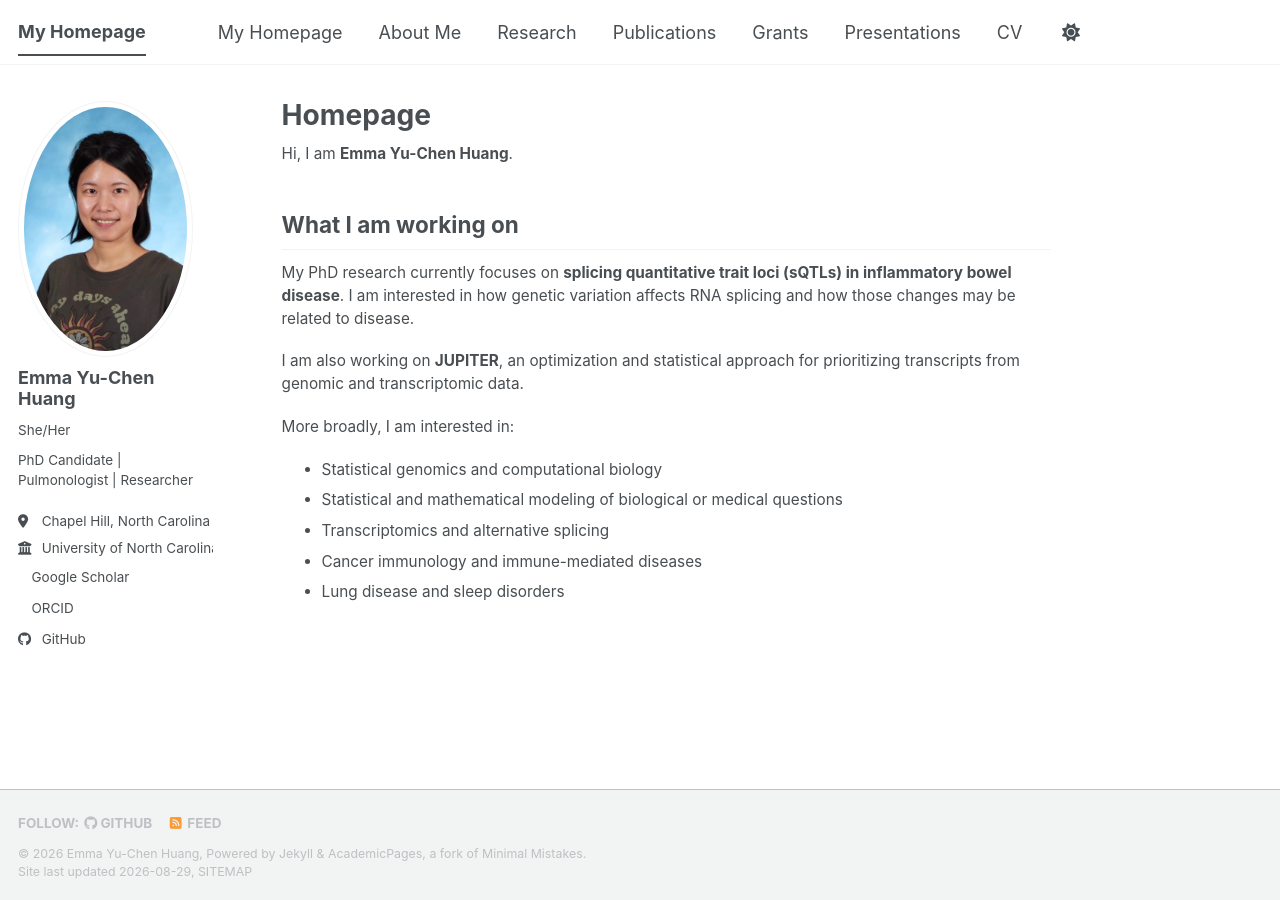
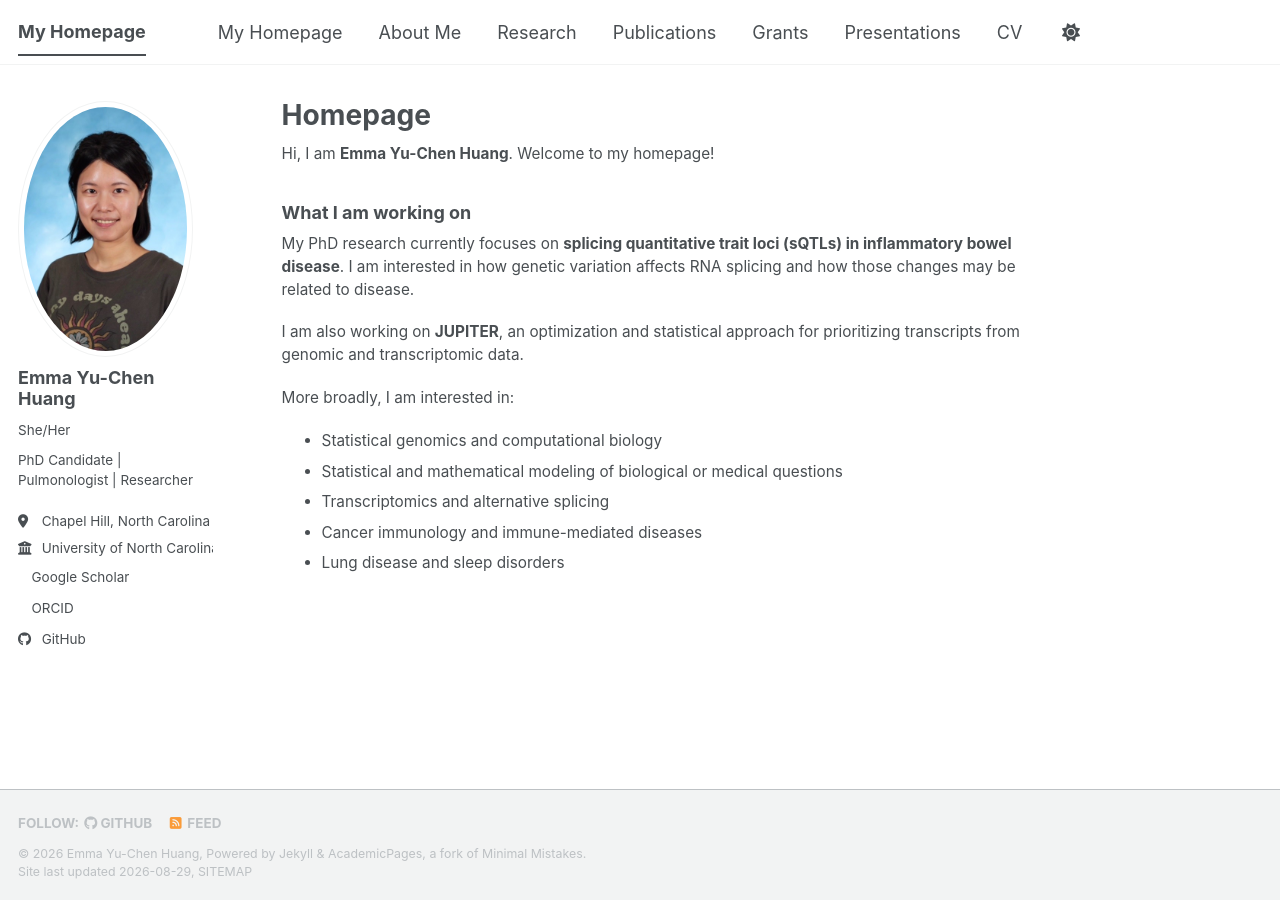
Before and after one commit to yuchen-hahaha/yuchen-hahaha.github.io, a Jekyll site: the page built from index.md, in a window 1280 px wide. Built offline with Jekyll 4.4.1, drawn with Linux system fonts in a browser that asks for light colours; a style sheet for code colours, icons or effects is not loaded.

Commit message:
Enhance homepage introduction and section title
Updated introduction and section header formatting.

```diff
--- a/index.md
+++ b/index.md
@@ -6,9 +6,9 @@ author_profile: true
 
 <div class="about-text" markdown="1">
 
-Hi, I am **Emma Yu-Chen Huang**.
+Hi, I am **Emma Yu-Chen Huang**. Welcome to my homepage!
 
-## What I am working on
+### What I am working on
 
 My PhD research currently focuses on **splicing quantitative trait loci (sQTLs) in inflammatory bowel disease**. I am interested in how genetic variation affects RNA splicing and how those changes may be related to disease.
 
```
